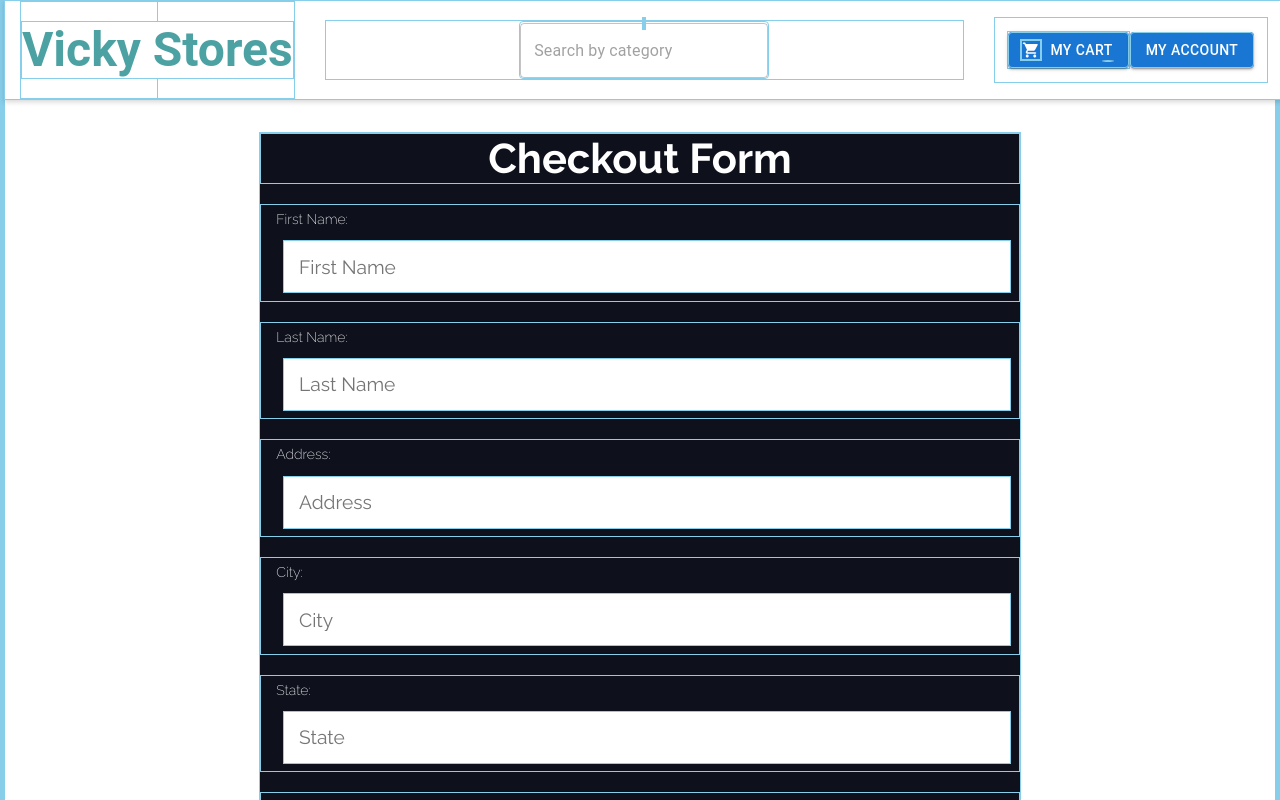
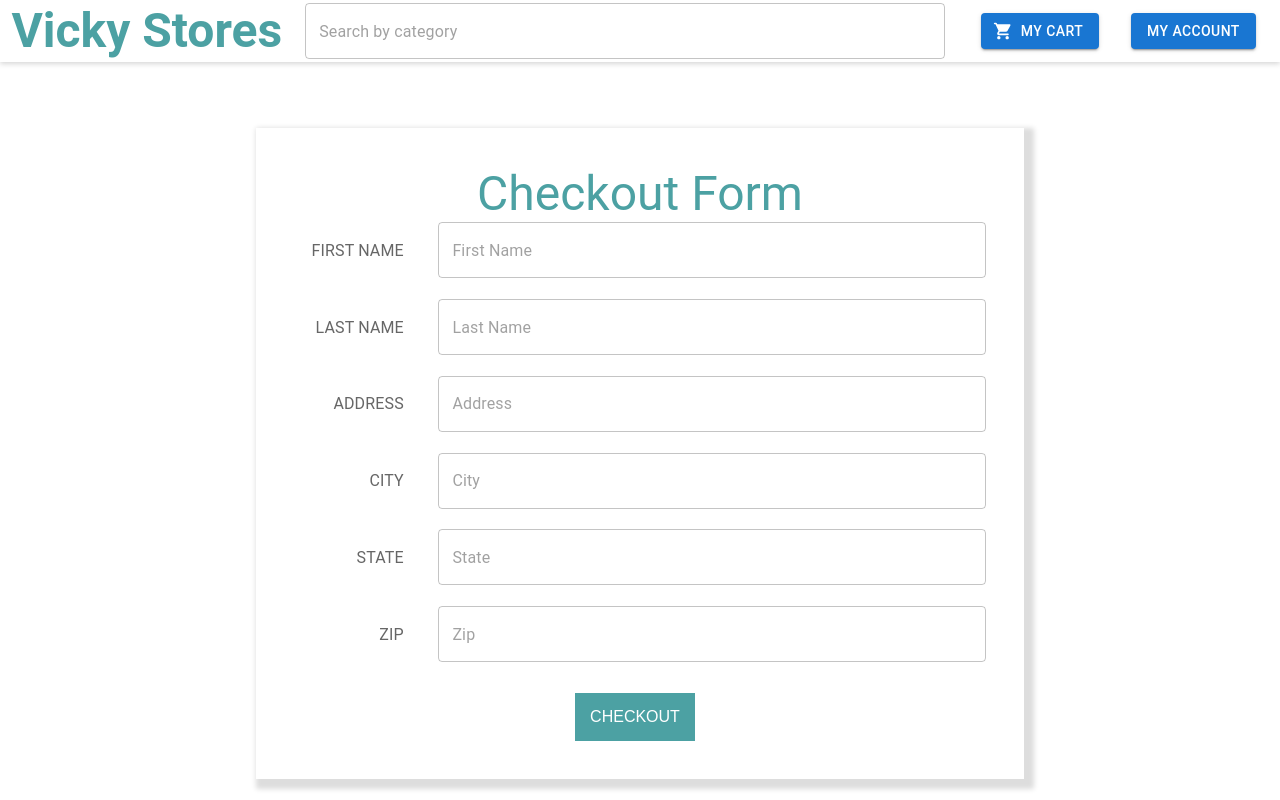
Before and after one commit to seyeonigbinde/vicky-stores, a React (Create React App) app: page /checkout in a window 1280 px wide. Shown: the top 800 px of the page. Built offline with nearby package versions, Linux system fonts and the light colour scheme.

Commit message:
CheckoutForm Component Styled with Material-UI

```diff
--- a/src/App.js
+++ b/src/App.js
@@ -1,11 +1,11 @@
-import React, { useState } from 'react'
-import './App.css'
-import { Route, Switch } from 'react-router-dom'
-import CheckoutForm from './components/CheckoutForm'
-import ShoppingCart from './components/ShoppingCart'
-import Header from './components/Header'
-import Footer from './components/Footer'
-import ShoppingList from './components/ShoppingList'
+import React, { useState } from "react"
+import "./App.css"
+import { Route, Switch } from "react-router-dom"
+import CheckoutForm from "./components/CheckoutForm"
+import ShoppingCart from "./components/ShoppingCart"
+import Footer from "./components/Footer"
+import ShoppingList from "./components/ShoppingList"
+import Header from "./components/Header"
 
 function App() {
   const [cart, setCart] = useState([])
@@ -32,7 +32,7 @@ function App() {
           )}
         />
         <Route path='/checkout'>
-          <CheckoutForm cart={cart} />
+          <CheckoutForm />
         </Route>
         <Route path='/'>
           <ShoppingList cart={cart} addToCart={addToCart} />
--- a/src/components/CheckoutForm.js
+++ b/src/components/CheckoutForm.js
@@ -1,18 +1,30 @@
-import React, { useState } from 'react'
-import useForm from '../hooks/useForm'
+import React, { useState } from "react"
+import useForm from "../hooks/useForm"
+import {
+  Button,
+  Typography,
+  Box,
+  TextField,
+  Grid,
+  InputLabel,
+} from "@mui/material"
+import ShoppingCartCheckoutRounded from "@mui/icons-material/ShoppingCartCheckoutRounded"
+import useStyles from "../css/useStyles"
 
 const initialValue = {
-  firstName: '',
-  lastName: '',
-  address: '',
-  city: '',
-  state: '',
-  zip: '',
+  firstName: "",
+  lastName: "",
+  address: "",
+  city: "",
+  state: "",
+  zip: "",
 }
 
-const CheckoutForm = ({ cart }) => {
+const CheckoutForm = () => {
   const [showSuccessMessage, setShowSuccessMessage] = useState(false)
   const [values, handleChanges] = useForm(initialValue)
+
+  const classes = useStyles()
 
   const handleSubmit = (e) => {
     e.preventDefault()
@@ -20,84 +32,118 @@ const CheckoutForm = ({ cart }) => {
   }
 
   return (
-    <section>
-      <form onSubmit={handleSubmit} className='checkout_container'>
-        <h2>Checkout Form</h2>
-        <label>
-          First Name:
-          <input
+    <Box>
+      <form onSubmit={handleSubmit} className={classes.form}>
+        <Typography variant='h3' color='#4ca1a3'>
+          Checkout Form
+        </Typography>
+        <Grid item xs={12} className={classes.field}>
+          <InputLabel className={classes.label}>First Name</InputLabel>
+          <TextField
+            fullWidth
+            id='firstName'
+            placeholder='First Name'
             name='firstName'
+            autoComplete='firstName'
+            className={classes.textField}
+            variant='outlined'
             value={values.firstName}
             onChange={handleChanges}
-            placeholder='First Name'
           />
-        </label>
-        <label>
-          Last Name:
-          <input
+        </Grid>
+        <Grid item xs={12} className={classes.field}>
+          <InputLabel className={classes.label}>Last Name</InputLabel>
+          <TextField
+            fullWidth
+            id='lastName'
+            placeholder='Last Name'
             name='lastName'
+            autoComplete='lastName'
+            className={classes.textField}
+            variant='outlined'
             value={values.lastName}
             onChange={handleChanges}
-            placeholder='Last Name'
           />
-        </label>
-        <label>
-          Address:
-          <input
+        </Grid>
+        <Grid item xs={12} className={classes.field}>
+          <InputLabel className={classes.label}>Address</InputLabel>
+          <TextField
+            fullWidth
+            id='address'
+            placeholder='Address'
             name='address'
+            autoComplete='address'
+            className={classes.textField}
+            variant='outlined'
             value={values.address}
             onChange={handleChanges}
-            placeholder='Address'
           />
-        </label>
-        <label>
-          City:
-          <input
+        </Grid>
+        <Grid item xs={12} className={classes.field}>
+          <InputLabel className={classes.label}>City</InputLabel>
+          <TextField
+            fullWidth
+            id='city'
+            placeholder='City'
             name='city'
+            autoComplete='city'
+            className={classes.textField}
+            variant='outlined'
             value={values.city}
             onChange={handleChanges}
-            placeholder='City'
           />
-        </label>
-        <label>
-          State:
-          <input
+        </Grid>
+        <Grid item xs={12} className={classes.field}>
+          <InputLabel className={classes.label}>State</InputLabel>
+          <TextField
+            fullWidth
+            id='state'
+            placeholder='State'
             name='state'
+            autoComplete='state'
+            className={classes.textField}
+            variant='outlined'
             value={values.state}
             onChange={handleChanges}
-            placeholder='State'
           />
-        </label>
-        <label>
-          Zip:
-          <input
+        </Grid>
+        <Grid item xs={12} className={classes.field}>
+          <InputLabel className={classes.label}>Zip</InputLabel>
+          <TextField
+            fullWidth
+            id='zip'
+            placeholder='Zip'
             name='zip'
+            autoComplete='zip'
+            className={classes.textField}
+            variant='outlined'
             value={values.zip}
             onChange={handleChanges}
-            placeholder='Zip'
           />
-        </label>
-        <button>Checkout</button>
+        </Grid>
+        <button variant='contained' startIcon={<ShoppingCartCheckoutRounded />}>
+          Checkout
+        </button>
       </form>
 
       {showSuccessMessage && (
-        <div className='success-message' data-testid='successMessage'>
-          <p>
+        <Box className={classes.successMessage} data-testid='successMessage'>
+          <Typography variant='h6'>
             You have ordered some items! Woo-hoo! <span role='img'>🎉</span>
-          </p>
-          <p>Your orders will be shipped to:</p>
+          </Typography>
+          <Typography variant='h6'>Your orders will be shipped to:</Typography>
           <br />
           <br />
-          <p>
+          <Typography variant='subtitle2'>
             {values.firstName} {values.lastName}
-          </p>
-          <p>{values.address}</p>
-          <p>
+          </Typography>
+          <Typography variant='subtitle2'>{values.address}</Typography>
+          <Typography variant='subtitle2'>
             {values.city}, {values.state} {values.zip}
-          </p>
-        </div>
+          </Typography>
+        </Box>
       )}
-    </section>
+    </Box>
   )
 }
 
--- a/src/components/Header.js
+++ b/src/components/Header.js
@@ -17,6 +17,7 @@ const Header = ({ handleSearch, cart }) => {
       </Box>
       <Box className={classes.searchbar}>
         <TextField
+          fullWidth
           type='text'
           placeholder='Search by category'
           onChange={handleSearch}
@@ -24,7 +25,7 @@ const Header = ({ handleSearch, cart }) => {
         />
       </Box>
       <Box className={classes.navbar}>
-        <Link to='/cart' className={classes.buttons}>
+        <Link to='/cart' className={classes.buttons2}>
           <Button variant='contained' startIcon={<ShoppingCartRounded />}>
             My Cart
             <span className={classes.cartBadge}>
--- a/src/components/ShoppingList.js
+++ b/src/components/ShoppingList.js
@@ -39,9 +39,7 @@ const ShoppingList = ({ addToCart, cart }) => {
           <Typography variant='h2' fontWeight='bold' color='#fff'>
             Feel Your Swag!
           </Typography>
-          <Typography color='#fff'>
-            Number 1. online fashion store in Nigeria.
-          </Typography>
+          <Typography color='#fff'>No. 1 online store in Nigeria.</Typography>
         </Box>
         <Box className={classes.bannerImgContainer}>
           <img src={images} alt='banner_image' className={classes.bannerImg} />
--- a/src/css/useStyles.js
+++ b/src/css/useStyles.js
@@ -23,9 +23,6 @@ const useStyles = makeStyles(() => ({
     width: "50%",
   },
   textfield: {
-    borderTop: "hidden",
-    borderRight: "hidden",
-    borderLeft: "hidden",
     width: "100%",
     padding: "1%",
     fontFamily: "Raleway, sans-serif",
@@ -40,6 +37,10 @@ const useStyles = makeStyles(() => ({
   },
   buttons: {
     textDecoration: "none",
+  },
+  buttons2: {
+    textDecoration: "none",
+    marginRight: "2rem",
   },
   banner: {
     marginTop: "6%",
@@ -64,8 +65,8 @@ const useStyles = makeStyles(() => ({
   },
   cartBadge: {
     position: "absolute",
-    top: "28px",
-    right: "12%",
+    top: "25px",
+    right: "0.1%",
     borderRadius: "50%",
     backgroundColor: "#000",
     color: "#fff",
@@ -135,13 +136,44 @@ const useStyles = makeStyles(() => ({
     display: "flex",
     padding: "5% 2%",
     width: "100%",
-    textAlign: "left",
   },
   checkoutSubTitle: {
     paddingRight: "15%",
   },
   checkoutSubTitle2: {
     paddingRight: "35%",
+  },
+  checkoutButton: {
+    paddingRight: "20%",
+  },
+  form: {
+    boxShadow: "5px 5px 5px 5px #ddd",
+    padding: "3%",
+    maxWidth: "75%",
+    margin: "10% 20%",
+    color: "#fff",
+  },
+  field: {
+    display: "flex",
+    alignItems: "center",
+    paddingBottom: "3%",
+  },
+  label: {
+    width: "20%",
+    textTransform: "uppercase",
+    textAlign: "right",
+    marginRight: "5%",
+    fontWeight: 700,
+  },
+  textField: {
+    marginTop: "1rem",
+  },
+  successMessage: {
+    width: "400px",
+    margin: "0 auto",
+    marginTop: "32px",
+    padding: "24px",
+    backgroundColor: "#4ca1a3",
   },
   footer: {
     backgroundColor: "#4ca1a3",
--- a/src/index.css
+++ b/src/index.css
@@ -8,251 +8,14 @@ body {
   box-sizing: border-box;
   max-width: 100%;
   margin: 0 auto;
-  border: 1px solid skyblue;
-}
-h1 {
-  font-size: 3.6rem;
-  color: #fff;
-}
-h2 {
-  font-size: 2.6rem;
-}
-h5 {
-  font-size: 1.1rem;
-}
-p {
-  font-size: 1rem;
-  /* font-weight: bold; */
+  /* border: 1px solid skyblue; */
 }
 hr {
   border: 1px solid #ddd;
   width: 80%;
 }
-header {
-  width: 100%;
-  display: flex;
-  justify-content: space-between;
-  align-items: center;
-  background-color: #fff;
-  color: #f88905;
-  overflow: hidden;
-  position: fixed;
-  top: 0;
-  z-index: 1;
-  box-shadow: 0 2px 5px 0 rgba(0, 0, 0, 0.16);
-}
-header a {
-  color: #f88905;
-  text-decoration: none;
-}
-nav {
-  display: flex;
-  justify-content: space-between;
-  align-items: center;
-  padding: 1%;
-}
-.search_bar {
-  width: 60%;
-}
-.banner {
-  margin-top: 6%;
-  background-color: #f88905;
-  width: 100%;
-  padding: 4% 4% 0%;
-  display: flex;
-  justify-content: space-between;
-  color: #4f4f4f;
-  align-items: center;
-}
-.banner p {
-  color: #fff;
-}
-.banner_img {
-  width: 60%;
-}
-.banner_img img {
-  width: 70%;
-  border-radius: 10px;
-}
-.banner_text {
-  text-align: left;
-  line-height: 1.5;
-}
-.cart-badge {
-  position: absolute;
-  top: 18px;
-  right: 12%;
-  border-radius: 50%;
-  background-color: #000;
-  color: #fff;
-  display: inline-block;
-  padding-left: 4px;
-  padding-right: 4px;
-  font-size: 0.8rem;
-  font-weight: bold;
-  text-align: center;
-}
-.product_container {
-  /* width: 20%; */
-  margin: 2% 0%;
-  width: 100%;
-  display: flex;
-  justify-content: space-between;
-  flex-wrap: wrap;
-}
-.product_container:hover {
-  border: 1px solid #ddd;
-}
-.product_items {
-  width: 20%;
-  padding: 2%;
-}
-.product_items img {
-  width: 50%;
-  height: 20vh;
-}
-.product_items h5 {
-  margin-top: 5%;
-}
-.checkout-section {
-  padding: 32px 0;
-  display: flex;
-  /* flex-flow: column nowrap; */
-  align-items: flex-end;
-  width: 30%;
-}
-.checkout_title {
-  display: flex;
-  padding: 5% 2%;
-  width: 100%;
-  text-align: left;
-}
-.checkout_title p {
-  text-align: right;
-}
-.checkout_title h5 {
-  text-align: left;
-}
-.checkout_container {
-  width: 60%;
-}
-
-.product-card {
-  display: flex;
-  margin: 2%;
-  padding: 32px 0;
-  width: 100%;
-}
-
-.product-card img {
-  width: 10%;
-  height: 10vh;
-}
-.cart_items {
-  flex-wrap: wrap;
-  width: 100%;
-}
-.product-details {
-  padding: 0 32px 0 16px;
-  color: #000;
-  display: flex;
-  /* flex-flow: column nowrap; */
-  justify-content: space-between;
-  align-items: center;
-}
-
-.product-bottom-row {
-  display: flex;
-  margin-top: 16px;
-  align-items: center;
-}
-
-.product-bottom-row > p {
-  margin-right: 32px;
-}
-
-.product-button {
-  justify-self: flex-end;
-}
-
-.cart {
-  margin-top: 10%;
-}
-.cart_header {
-  text-align: left;
-  padding-left: 2%;
-}
-.cart_container {
-  display: flex;
-}
-.cart > .product-card {
-  width: 100%;
-  margin: 0 auto;
-  border-bottom: 1px solid #f88905;
-}
-
-.cart .product-image {
-  height: 160px;
-}
-
-.cart .product-details {
-  justify-content: center;
-}
-
-.checkout-section {
-  color: #000;
-  padding: 32px 0;
-  display: flex;
-  flex-flow: column nowrap;
-  align-items: flex-end;
-}
-
-.success-message {
-  width: 400px;
-  margin: 0 auto;
-  margin-top: 32px;
-  padding: 24px;
-  background-color: #f88905;
-}
-input {
-  font-family: "Raleway", sans-serif;
-  font-size: 1.2rem;
-  width: 100%;
-  padding: 2%;
-  margin: 1%;
-  /* border-top: hidden;
-  border-right: hidden;
-  border-left: hidden; */
-  /* border-bottom: 1px solid #ccc; */
-}
-
-label {
-  line-height: 2;
-  text-align: left;
-  display: block;
-  margin-bottom: 13px;
-  margin-top: 20px;
-  color: white;
-  font-size: 14px;
-  font-weight: 200;
-  padding: 0 2%;
-}
-
-.search_bar > input {
-  width: 95%;
-  padding: 1%;
-  font-family: "Raleway", sans-serif;
-  font-size: 1.2rem;
-  border-top: hidden;
-  border-right: hidden;
-  border-left: hidden;
-  border-bottom: 1px solid #ccc;
-}
-input:focus {
-  outline: none;
-}
 button {
-  background: #f88905;
+  background: #4ca1a3;
   color: white;
   text-transform: uppercase;
   border: none;
@@ -264,12 +27,5 @@ button {
   cursor: pointer;
 }
 button:hover {
-  background: #f88905;
+  background: #4ca1a3;
 }
-
-form {
-  background: #0e101c;
-  max-width: 75%;
-  margin: 10% 20%;
-  color: #fff;
-}
```
Also changed, not shown: src/components/ShoppingCart.js (+5 -2 lines).
